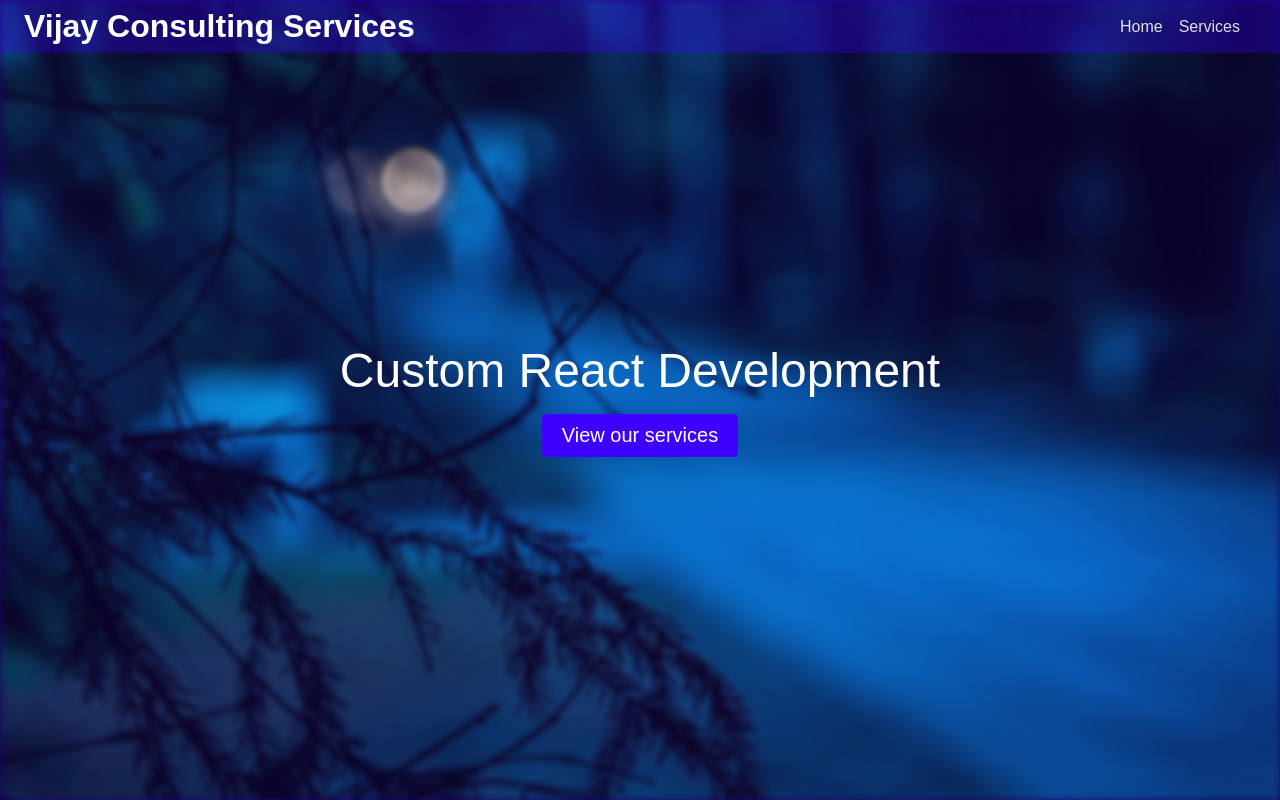
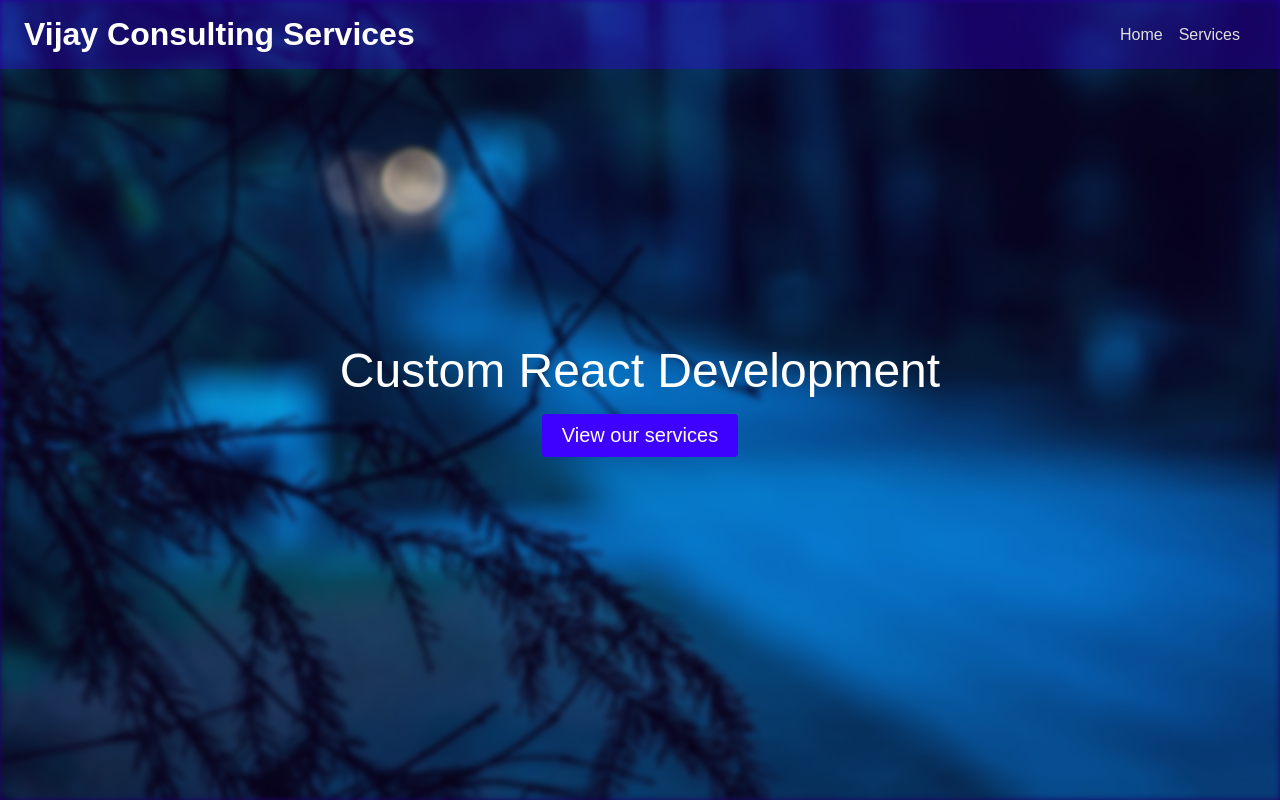
Before and after one commit to vijayst/nextdemo, a Next.js app: page / in a window 1280 px wide. Built offline with nearby package versions, Linux system fonts and the light colour scheme.

Commit message:
fix minor styling issues

```diff
--- a/components/layout.module.css
+++ b/components/layout.module.css
@@ -9,7 +9,7 @@
     display: flex;
     justify-content: space-between;
     align-items: center;
-    padding: 0.5rem 1.5rem;
+    padding: 1rem 1.5rem;
 }
 
 @media screen and (max-width: 40em) {
--- a/styles/home.module.css
+++ b/styles/home.module.css
@@ -21,7 +21,7 @@
     position: absolute;
     width: 100%;
     height: 100%;
-    background-color: rgba(62, 0, 255, 0.15);
+    background-color: rgba(62, 0, 255, 0.1);
     z-index: -1;
 }
 
```
